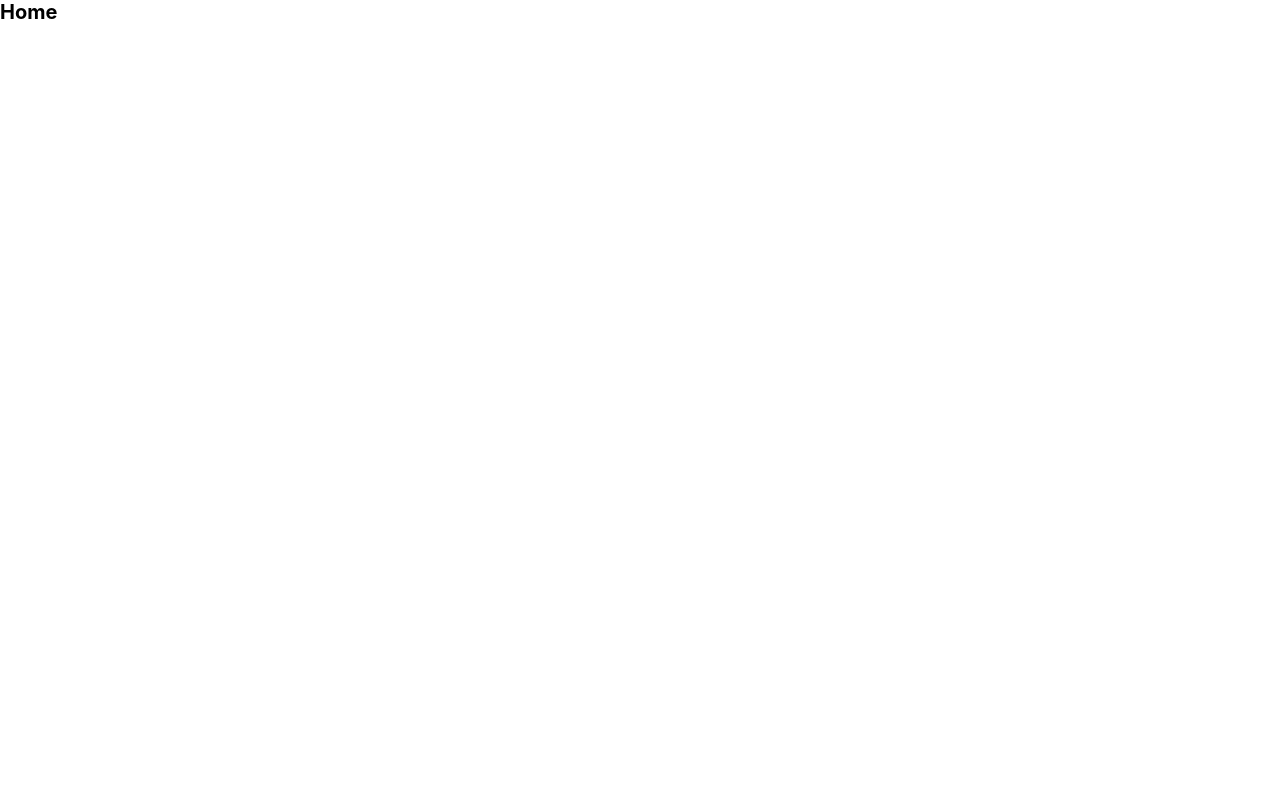
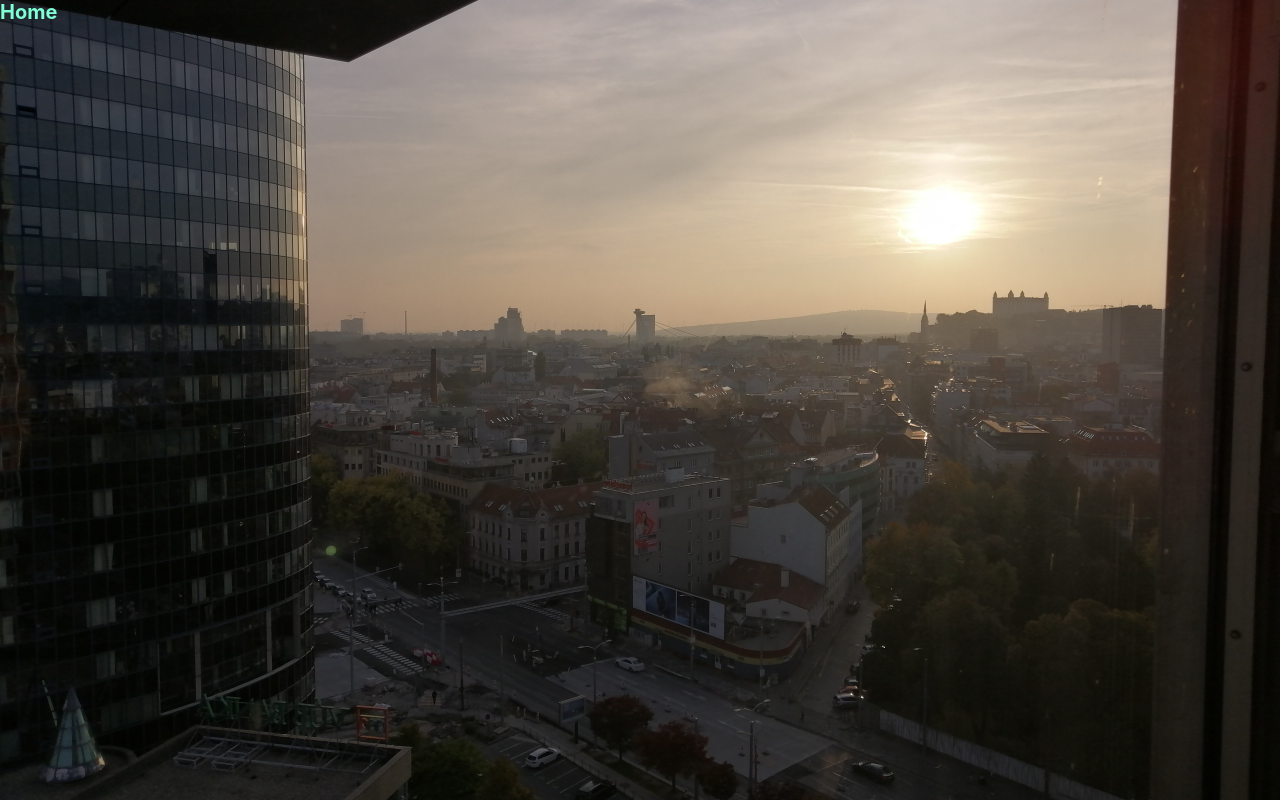
Before and after one commit to mrslvs/invoicing, a React (Create React App) app in the folder frontend/: page / in a window 1280 px wide. Built offline with nearby package versions, Linux system fonts and the light colour scheme.

Commit message:
add background to homepage

```diff
--- a/frontend/public/index.html
+++ b/frontend/public/index.html
@@ -2,42 +2,12 @@
 <html lang="en">
   <head>
     <meta charset="utf-8" />
-    <link rel="icon" href="%PUBLIC_URL%/favicon.ico" />
     <meta name="viewport" content="width=device-width, initial-scale=1" />
-    <meta name="theme-color" content="#000000" />
-    <meta
-      name="description"
-      content="Web site created using create-react-app"
-    />
-    <link rel="apple-touch-icon" href="%PUBLIC_URL%/logo192.png" />
-    <!--
-      manifest.json provides metadata used when your web app is installed on a
-      user's mobile device or desktop. See https://developers.google.com/web/fundamentals/web-app-manifest/
-    -->
-    <link rel="manifest" href="%PUBLIC_URL%/manifest.json" />
-    <!--
-      Notice the use of %PUBLIC_URL% in the tags above.
-      It will be replaced with the URL of the `public` folder during the build.
-      Only files inside the `public` folder can be referenced from the HTML.
 
-      Unlike "/favicon.ico" or "favicon.ico", "%PUBLIC_URL%/favicon.ico" will
-      work correctly both with client-side routing and a non-root public URL.
-      Learn how to configure a non-root public URL by running `npm run build`.
-    -->
     <title>React App</title>
   </head>
   <body>
     <noscript>You need to enable JavaScript to run this app.</noscript>
     <div id="root"></div>
-    <!--
-      This HTML file is a template.
-      If you open it directly in the browser, you will see an empty page.
-
-      You can add webfonts, meta tags, or analytics to this file.
-      The build step will place the bundled scripts into the <body> tag.
-
-      To begin the development, run `npm start` or `yarn start`.
-      To create a production bundle, use `npm run build` or `yarn build`.
-    -->
   </body>
 </html>
--- a/frontend/src/Home.js
+++ b/frontend/src/Home.js
@@ -1,6 +1,9 @@
-import React from "react";
+import { React, useState, useEffect } from "react";
+import "./css/Home.css";
 
 const Home = () => {
+  const [selection, setSelection] = useState();
+
   return (
     <main>
       <h1>Home</h1>
--- /dev/null
+++ b/frontend/src/css/Home.css
@@ -0,0 +1,12 @@
+body {
+  height: 100vh;
+  height: 100vh;
+
+  background-image: url("../images/background_landscape.jpg");
+  background-size: cover;
+  background-position: center;
+}
+
+h1 {
+  color: aquamarine;
+}
```
Also changed, not shown: frontend/src/Login.js (added, +7 -0 lines).
